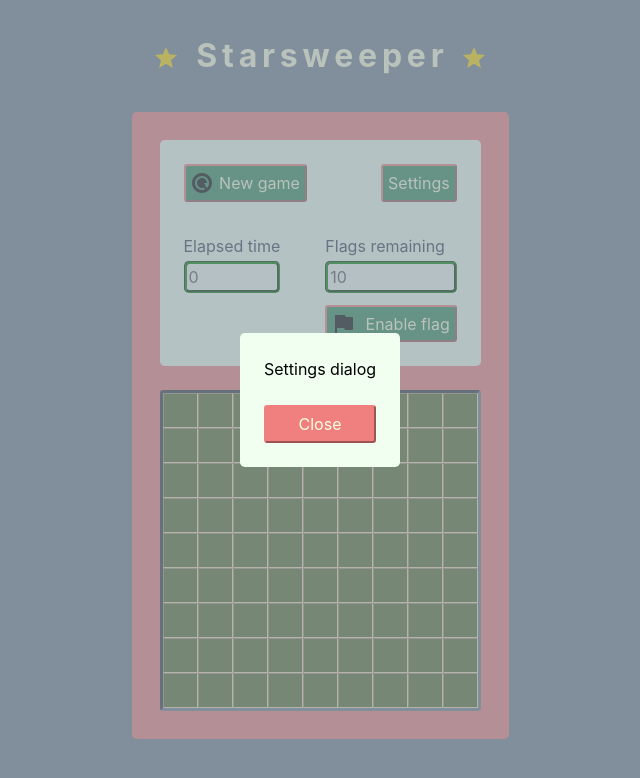
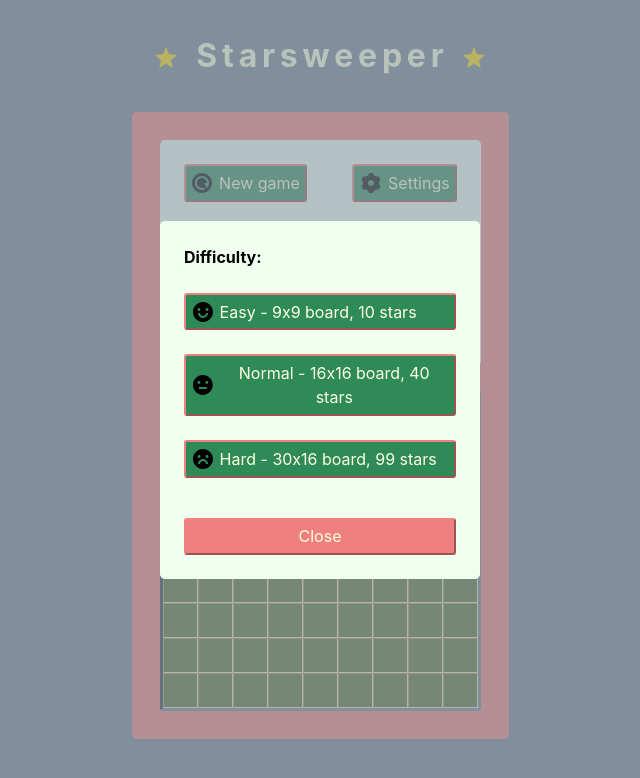
Before and after one commit to jkrajcir/starsweeper, a Vue app: page / in a window 1280 px wide. Both pictures are taken after a click on the button "Settings". Shown: the top 778 px of the page, without its empty margins (320-960 px from the left). Built offline with nearby package versions, Linux system fonts and the light colour scheme.

Commit message:
add settings dialog for game difficulty

```diff
--- a/src/components/GameBoard.vue
+++ b/src/components/GameBoard.vue
@@ -85,7 +85,7 @@ function gameBoardRightClick(mouseEvent: MouseEvent) {
   >
     <Tile
       v-for="tileProps of gameStore.tileCoordinatesToTileProps.values()"
-      :key="tileProps.coordinates"
+      :key="tileProps.id"
       :tile-props="tileProps"
     />
   </div>
@@ -94,9 +94,10 @@ function gameBoardRightClick(mouseEvent: MouseEvent) {
 <style>
 .game-board {
   display: grid;
-  grid-template-columns: repeat(9, 35px);
-  grid-template-rows: repeat(9, 35px);
-  width: fit-content;
+  grid-template-columns: repeat(v-bind('gameStore.boardX'), 35px);
+  grid-template-rows: repeat(v-bind('gameStore.boardY'), 35px);
+  width: 100%;
+  overflow-x: auto;
   margin: 0 auto;
   border-width: 3px;
   border-style: inset;
--- a/src/components/GameBoardHeader.vue
+++ b/src/components/GameBoardHeader.vue
@@ -1,6 +1,7 @@
 <script import lang="ts">
 import { useGameStore } from '@/modules/GameStore.mjs'
 import VueDialog from '@/components/VueDialog.vue'
+import { GameDifficulty } from '@/modules/GameEnums.mjs'
 </script>
 
 <script setup lang="ts">
@@ -27,13 +28,44 @@ function toggleFlagging() {
         New game
       </button>
       <button class="game-header-button" @click="gameStore.settingsDialog?.showModal()">
+        <svg class="game-header-icon" width="24" height="24" viewBox="0 0 24 24">
+          <path
+            d="M9.95401 2.2106C11.2876 1.93144 12.6807 1.92263 14.0449 2.20785C14.2219 3.3674 14.9048 4.43892 15.9997 5.07103C17.0945 5.70313 18.364 5.75884 19.4566 5.3323C20.3858 6.37118 21.0747 7.58203 21.4997 8.87652C20.5852 9.60958 19.9997 10.736 19.9997 11.9992C19.9997 13.2632 20.5859 14.3902 21.5013 15.1232C21.29 15.7636 21.0104 16.3922 20.6599 16.9992C20.3094 17.6063 19.9049 18.1627 19.4559 18.6659C18.3634 18.2396 17.0943 18.2955 15.9997 18.9274C14.9057 19.559 14.223 20.6294 14.0453 21.7879C12.7118 22.067 11.3187 22.0758 9.95443 21.7906C9.77748 20.6311 9.09451 19.5595 7.99967 18.9274C6.90484 18.2953 5.63539 18.2396 4.54272 18.6662C3.61357 17.6273 2.92466 16.4164 2.49964 15.1219C3.41412 14.3889 3.99968 13.2624 3.99968 11.9992C3.99968 10.7353 3.41344 9.60827 2.49805 8.87524C2.70933 8.23482 2.98894 7.60629 3.33942 6.99923C3.68991 6.39217 4.09443 5.83576 4.54341 5.33257C5.63593 5.75881 6.90507 5.703 7.99967 5.07103C9.09364 4.43942 9.7764 3.3691 9.95401 2.2106ZM11.9997 14.9992C13.6565 14.9992 14.9997 13.6561 14.9997 11.9992C14.9997 10.3424 13.6565 8.99923 11.9997 8.99923C10.3428 8.99923 8.99967 10.3424 8.99967 11.9992C8.99967 13.6561 10.3428 14.9992 11.9997 14.9992Z"
+          ></path>
+        </svg>
         Settings
       </button>
       <VueDialog
+        class="settings-dialog"
         @setDialogRef="(element) => (gameStore.settingsDialog = element)"
         @closeDialog="gameStore.settingsDialog?.close()"
-        >Settings dialog</VueDialog
       >
+        <span class="settings-header">Difficulty:</span>
+        <button class="settings-button" @click="gameStore.setupGame(GameDifficulty.Easy)">
+          <svg class="game-header-icon" width="24" height="24" viewBox="0 0 24 24">
+            <path
+              d="M12 22C6.47715 22 2 17.5228 2 12C2 6.47715 6.47715 2 12 2C17.5228 2 22 6.47715 22 12C22 17.5228 17.5228 22 12 22ZM7 13C7 15.7614 9.23858 18 12 18C14.7614 18 17 15.7614 17 13H15C15 14.6569 13.6569 16 12 16C10.3431 16 9 14.6569 9 13H7ZM8 11C8.82843 11 9.5 10.3284 9.5 9.5C9.5 8.67157 8.82843 8 8 8C7.17157 8 6.5 8.67157 6.5 9.5C6.5 10.3284 7.17157 11 8 11ZM16 11C16.8284 11 17.5 10.3284 17.5 9.5C17.5 8.67157 16.8284 8 16 8C15.1716 8 14.5 8.67157 14.5 9.5C14.5 10.3284 15.1716 11 16 11Z"
+            ></path>
+          </svg>
+          Easy - 9x9 board, 10 stars
+        </button>
+        <button class="settings-button" @click="gameStore.setupGame(GameDifficulty.Normal)">
+          <svg class="game-header-icon" width="24" height="24" viewBox="0 0 24 24">
+            <path
+              d="M12 22C6.47715 22 2 17.5228 2 12C2 6.47715 6.47715 2 12 2C17.5228 2 22 6.47715 22 12C22 17.5228 17.5228 22 12 22ZM8 14V16H16V14H8ZM8 11C8.82843 11 9.5 10.3284 9.5 9.5C9.5 8.67157 8.82843 8 8 8C7.17157 8 6.5 8.67157 6.5 9.5C6.5 10.3284 7.17157 11 8 11ZM16 11C16.8284 11 17.5 10.3284 17.5 9.5C17.5 8.67157 16.8284 8 16 8C15.1716 8 14.5 8.67157 14.5 9.5C14.5 10.3284 15.1716 11 16 11Z"
+            ></path>
+          </svg>
+          Normal - 16x16 board, 40 stars
+        </button>
+        <button class="settings-button" @click="gameStore.setupGame(GameDifficulty.Hard)">
+          <svg class="game-header-icon" width="24" height="24" viewBox="0 0 24 24">
+            <path
+              d="M12 22C6.47715 22 2 17.5228 2 12C2 6.47715 6.47715 2 12 2C17.5228 2 22 6.47715 22 12C22 17.5228 17.5228 22 12 22ZM7 17H9C9 15.3431 10.3431 14 12 14C13.6569 14 15 15.3431 15 17H17C17 14.2386 14.7614 12 12 12C9.23858 12 7 14.2386 7 17ZM8 11C8.82843 11 9.5 10.3284 9.5 9.5C9.5 8.67157 8.82843 8 8 8C7.17157 8 6.5 8.67157 6.5 9.5C6.5 10.3284 7.17157 11 8 11ZM16 11C16.8284 11 17.5 10.3284 17.5 9.5C17.5 8.67157 16.8284 8 16 8C15.1716 8 14.5 8.67157 14.5 9.5C14.5 10.3284 15.1716 11 16 11Z"
+            ></path>
+          </svg>
+          Hard - 30x16 board, 99 stars
+        </button>
+      </VueDialog>
     </div>
     <div class="game-header-bottom">
       <label class="game-header-label">
@@ -90,6 +122,7 @@ function toggleFlagging() {
   row-gap: 2rem;
   justify-content: center;
   width: 100%;
+  max-width: 370px;
   margin-left: auto;
   margin-right: auto;
   background-color: honeydew;
@@ -106,6 +139,11 @@ function toggleFlagging() {
   width: fit-content;
 }
 
+.settings-header {
+  font-weight: bold;
+}
+
+.settings-button,
 .game-header-button,
 .toggle-flag-button {
   display: flex;
@@ -123,6 +161,13 @@ function toggleFlagging() {
 
 .game-header-icon {
   display: inline;
+}
+
+.settings-dialog {
+  width: 20rem;
+  & > *:last-child {
+    margin-top: 1rem;
+  }
 }
 
 .game-header-bottom {
--- a/src/components/Tile.vue
+++ b/src/components/Tile.vue
@@ -42,10 +42,8 @@ const classObject = computed(() => ({
     tileProps.tileStatus === TileStatus.IncorrectlyFlagged,
   'star-opened': tileProps.starOpened,
   unopened:
-    tileProps.tileStatus === TileStatus.Unopened ||
-    tileProps.tileStatus === TileStatus.Flagged ||
-    tileProps.tileStatus === TileStatus.Highlighted,
-  highlighted: tileProps.tileStatus === TileStatus.Highlighted,
+    tileProps.tileStatus === TileStatus.Unopened || tileProps.tileStatus === TileStatus.Flagged,
+  highlighted: tileProps.highlighted,
   flagged: tileProps.tileStatus === TileStatus.Flagged,
   'incorrectly-flagged': tileProps.tileStatus === TileStatus.IncorrectlyFlagged,
   'game-over': gameStore.gameOver && tileProps.tileStatus === TileStatus.Unopened
@@ -133,6 +131,10 @@ const styleObject = computed(() => ({
 
   &.highlighted {
     background-color: tan;
+
+    &.flagged {
+      background-color: olivedrab;
+    }
   }
 }
 
```
Also changed, not shown: src/modules/GameEnums.mts (added), src/modules/GameStore.mts, src/modules/TileEnums.mts, src/modules/TileProperties.mts.
